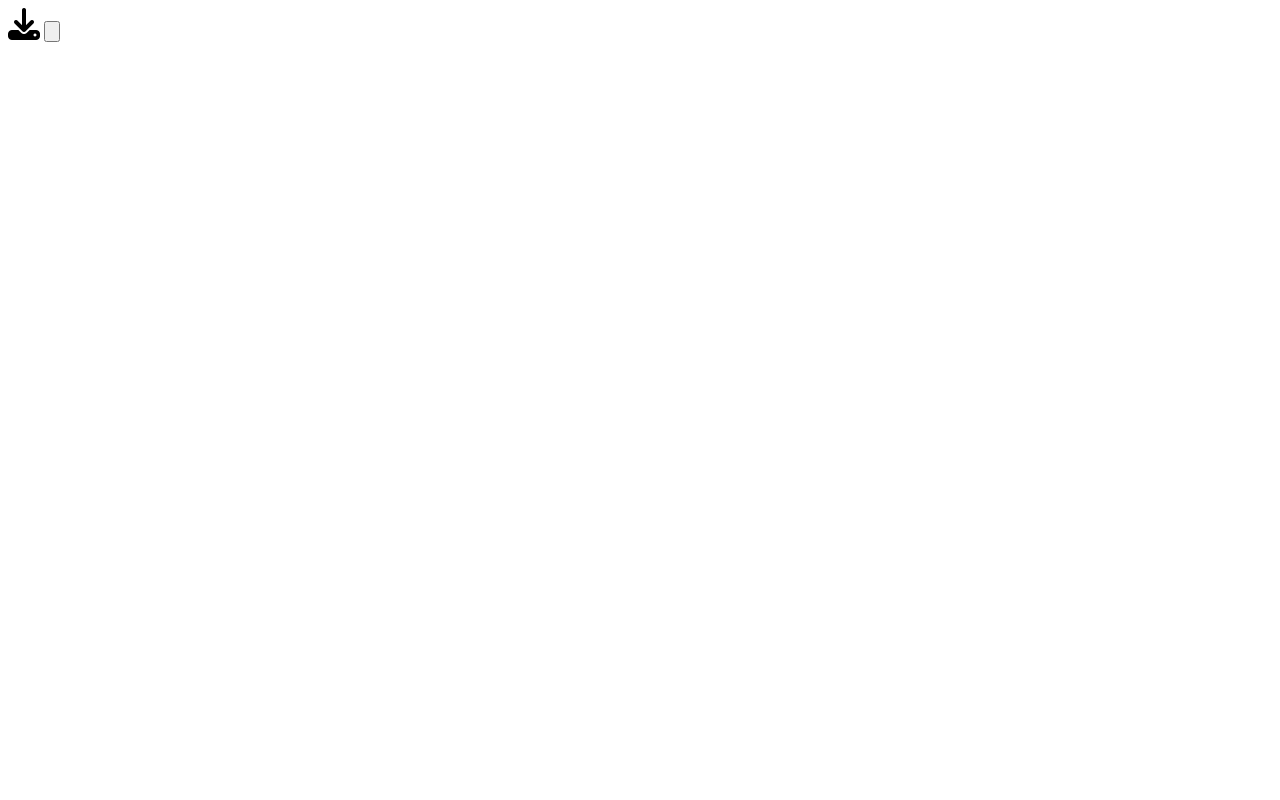
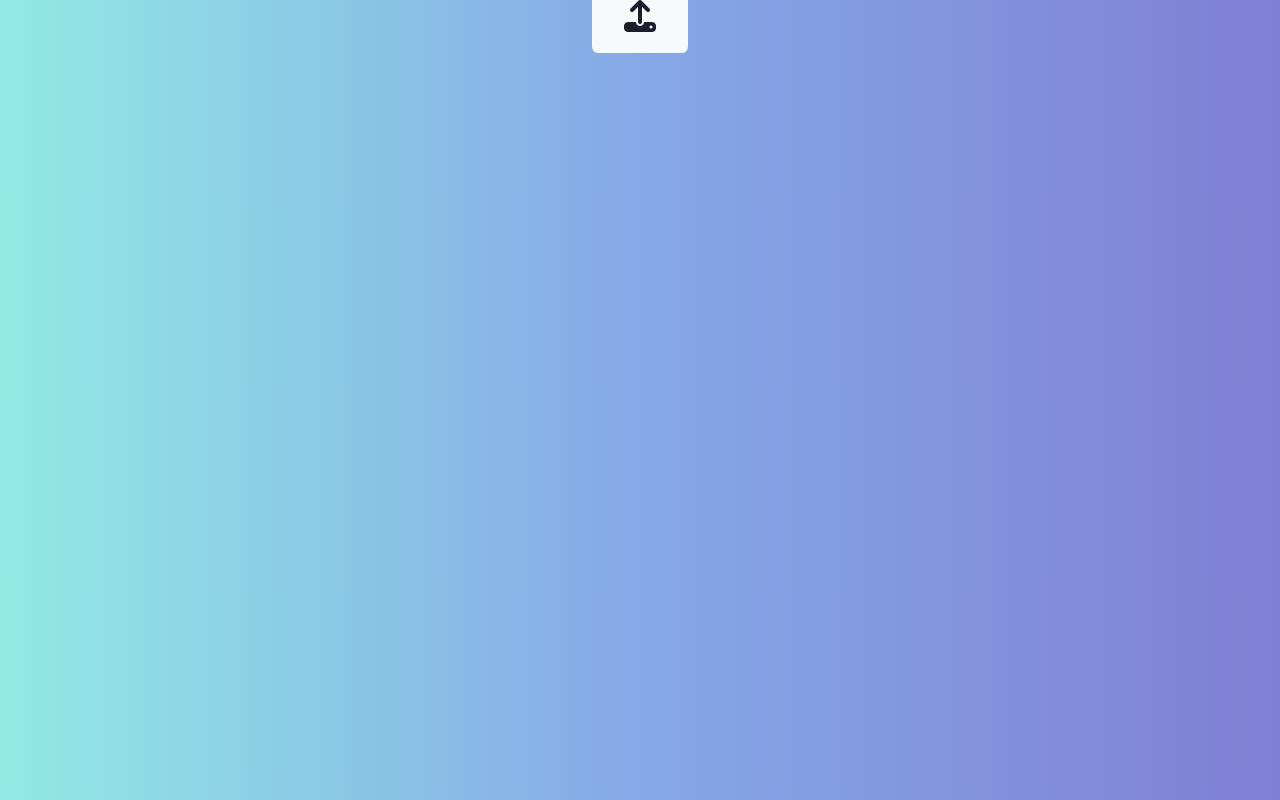
Before and after one commit to demabtech/uploader-preview-img, a plain HTML site: page index.html in a window 1280 px wide. Drawn offline with Linux system fonts and the light colour scheme.

Commit message:
Add CSS styles

```diff
--- a/index.html
+++ b/index.html
@@ -24,7 +24,7 @@
             style="display: none;"
             webkitdirectory
           />
-          <i class="fas fa-download fa-2x"></i>
+          <i class="fas fa-upload fa-2x"></i>
           <input type="button" id="fileBtn"
           onclick="document.getElementById('files').click()"
         </label>
--- a/styles.css
+++ b/styles.css
@@ -0,0 +1,52 @@
+* {
+    box-sizing: border-box;
+    margin: 0;
+    padding: 0;
+}
+
+body {
+    background: #7F7FD5;  /* fallback for old browsers */
+    background: -webkit-linear-gradient(to right, #91EAE4, #86A8E7, #7F7FD5);  /* Chrome 10-25, Safari 5.1-6 */
+    background: linear-gradient(to right, #91EAE4, #86A8E7, #7F7FD5); /* W3C, IE 10+/ Edge, Firefox 16+, Chrome 26+, Opera 12+, Safari 7+ */
+}
+
+.container {
+    text-align: center;
+}
+
+.wrapper {
+    display: inline;
+    padding: 1.4em 2em;
+    border-radius: 0.4em;
+    background: #f6fafa;
+    position: relative;
+    color: #1c1e2d;
+}
+
+.container #fileBtn {
+    border: 0;
+    background: none;
+    cursor: pointer;
+    position: absolute;
+    top: 0;
+    left: 0;
+    width: 100%;
+    height: 100%;
+}
+
+.row {
+    display: flex;
+    flex-wrap: wrap;
+    padding: 5em;
+}
+
+.row .column {
+    flex: 25%;
+    padding: 0.1em;
+}
+
+.row .column .img {
+    width: 100%;
+    border: 2px solid #e5e5e6;
+    display: none;
+}
```
